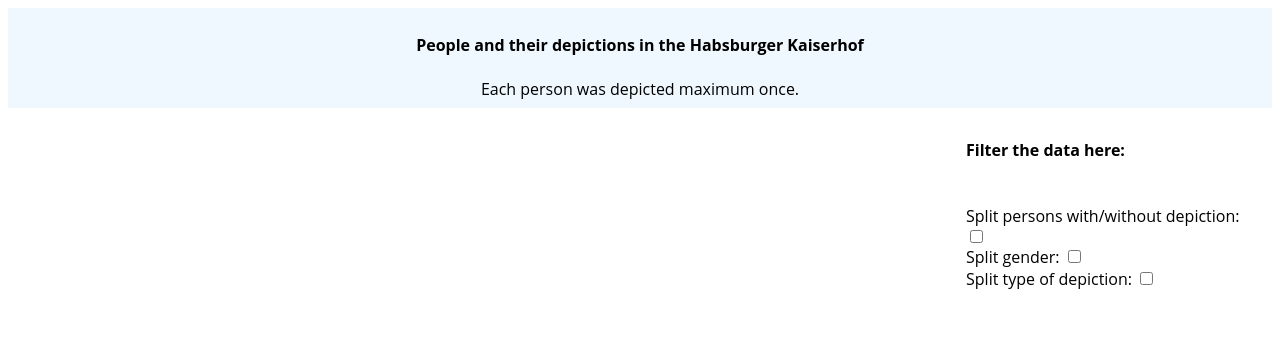
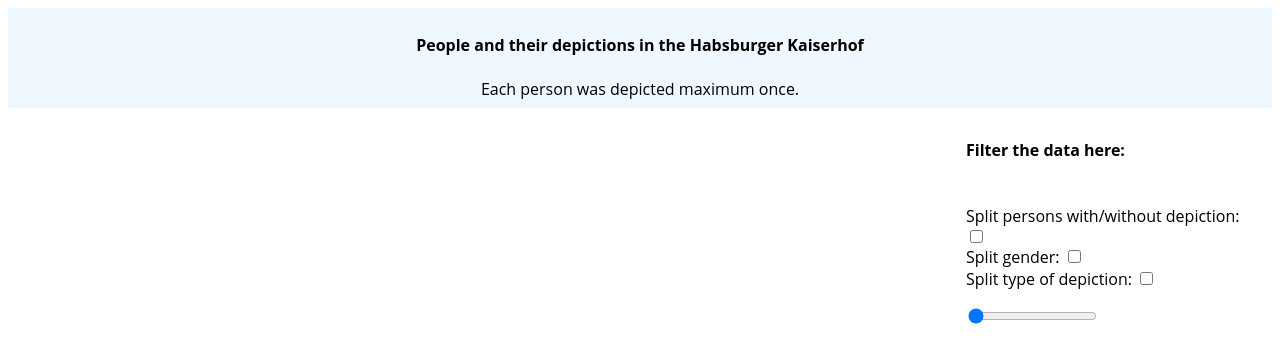
Before and after one commit to phuje/InfoVisProject, a plain HTML site: page index.html in a window 1280 px wide. Drawn offline with nearby package versions, Linux system fonts and the light colour scheme; no server answers.

Commit message:
Zoom für Bubbles

```diff
--- a/index.html
+++ b/index.html
@@ -74,7 +74,7 @@
       var margin = { top: 50 /*, right: 30, bottom: 30, left: 55*/ },
         width = window.innerWidth * 0.75,
         height = window.innerHeight,
-        sizeDivisor = 25,
+        sizeDivisor = 50,
         nodePadding = 2.5;
       var svg = d3
         .select("#datavis")
@@ -209,13 +209,13 @@
       var maleAll = {
         descr: "Number of men in dataset: ",
         number: numberMenTotal,
-        radius: numberMenTotal/sizeDivisor
+        radius: numberMenTotal
       };
 
       var femaleAll = {
         descr: "Number of women in dataset: ",
         number: numberWomenTotal,
-        radius: numberWomenTotal/sizeDivisor
+        radius: numberWomenTotal
       };
 
       var femaleWithoutPic = {
@@ -234,84 +234,100 @@
       //hardcoded numbers for now
       var kupferstichS= {
         descr: "Number of Kupferstiche: ",
-        radius: 881/sizeDivisor,
+        radius: 881,
         number: 881
       };
 
       var portraitP= {
         descr: "Number of portraits: ",
-        radius: 673/sizeDivisor,
+        radius: 673,
         number: 673
       };
 
       var steinmetzF= {
         descr: "Number of Steinmetzarbeiten: ",
-        radius: 113/sizeDivisor,
+        radius: 113,
         number: 113
       };
 
       var muenzeM= {
         descr: "Number of coin depictions: ",
-        radius: 168/sizeDivisor,
+        radius: 168,
         number: 168
       };
 
       var kupferstichFem= {
         descr: "Number of Kupferstiche of women: ",
-        radius: 71/sizeDivisor,
+        radius: 71,
         number: 71
       };
 
       var kupferstichMale= {
         descr: "Number of Kupferstiche of men: ",
-        radius: 810/sizeDivisor,
+        radius: 810,
         number: 810
       };
 
       var portraitFem= {
         descr: "Number of portraits of women: ",
-        radius: 162/sizeDivisor,
+        radius: 162,
         number: 162
       };
 
       var portraitMale= {
         descr: "Number of portraits of men: ",
-        radius: 511/sizeDivisor,
+        radius: 511,
         number: 511
       };
 
       var steinmetzFem= {
         descr: "Number of Steinmetzarbeiten of women: ",
-        radius: 15/sizeDivisor,
+        radius: 15,
         number: 15
       };
 
       var steinmetzMale= {
         descr: "Number of Steinmetzarbeiten of men: ",
-        radius: 98/sizeDivisor,
+        radius: 98,
         number: 98
       };
 
       var muenzeFem= {
         descr: "Number of coin depictions of women: ",
-        radius: 10/sizeDivisor,
+        radius: 10,
         number: 10
       };
 
       var muenzeMale= {
         descr: "Number of coin depictions of men: ",
-        radius: 158/sizeDivisor,
+        radius: 158,
         number: 158
       };
 
+
+      var minZoom = 1;
+      var maxZoom = 5;
+      var slider = d3.select(".filterOptions").append("p").append("input")
+        .datum({})
+        .attr("type", "range")
+        .attr("value", minZoom)
+        .attr("min", minZoom)
+        .attr("max", maxZoom)
+        .attr("step", (maxZoom - minZoom) / 10000)
+        .on("input", slided);
+
+      function slided(d){
+        sizeDivisor = 50/(d3.select(this).property("value"));
+        updateVis();
+      }
 
       d3.csv(
         "https://raw.githubusercontent.com/phuje/Data-test/master/person-abb.csv",
         function(data) {
           personWithPic.number = data.length;
-          personWithPic.radius = data.length / sizeDivisor;
+          personWithPic.radius = data.length;
           personsAll.number = numberPersons - personWithPic.number; //person without pics
-          personsAll.radius = personsAll.number / sizeDivisor;
+          personsAll.radius = personsAll.number;
           for (var i = 0; i < data.length; i++) {
             data[i].geb = parseInt(data[i].geb);
             data[i].tod = parseInt(data[i].tod);
@@ -320,8 +336,8 @@
 
 
             data[i].sex === "m" ? maleWithPic.number++ : femaleWithPic.number++;
-            maleWithPic.radius = maleWithPic.number / sizeDivisor;
-            femaleWithPic.radius = femaleWithPic.number / sizeDivisor;
+            maleWithPic.radius = maleWithPic.number;
+            femaleWithPic.radius = femaleWithPic.number;
 
 
             //console.log(data[i]);
@@ -365,9 +381,9 @@
 
 
           femaleWithoutPic.number = numberWomenTotal-femaleWithPic.number;
-          femaleWithoutPic.radius = femaleWithoutPic.number / sizeDivisor;
+          femaleWithoutPic.radius = femaleWithoutPic.number;
           maleWithoutPic.number = numberMenTotal-maleWithPic.number;
-          maleWithoutPic.radius = maleWithoutPic.number / sizeDivisor;
+          maleWithoutPic.radius = maleWithoutPic.number;
 
 
           console.log("Abbildungen Insgesamt: ", extra);
@@ -457,7 +473,7 @@
             {
               descr: "Total number of people in dataset: ",
               number: numberPersons,
-              radius: numberPersons / sizeDivisor
+              radius: numberPersons
             }
           ];
         }
@@ -474,7 +490,7 @@
               .strength(0.5)
               .radius(function(d) {
                 console.log(d);
-                return d.radius + nodePadding;
+                return d.radius/sizeDivisor + nodePadding;
               })
               .iterations(1)
           )
@@ -499,7 +515,7 @@
             return "bubbles";
           })
           .attr("r", function(d) {
-            return d.radius;
+            return d.radius/sizeDivisor;
           })
           .attr("fill", function(d) {
             return color(d.descr);
```
